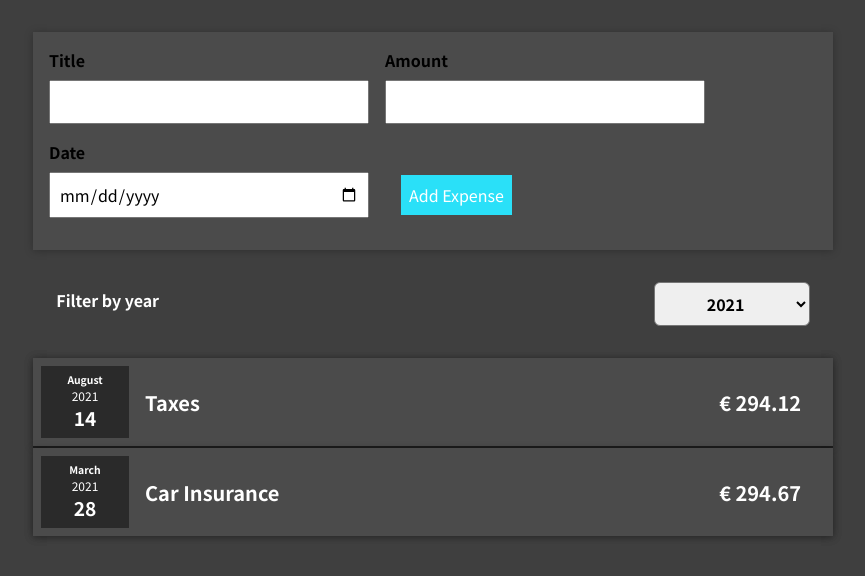
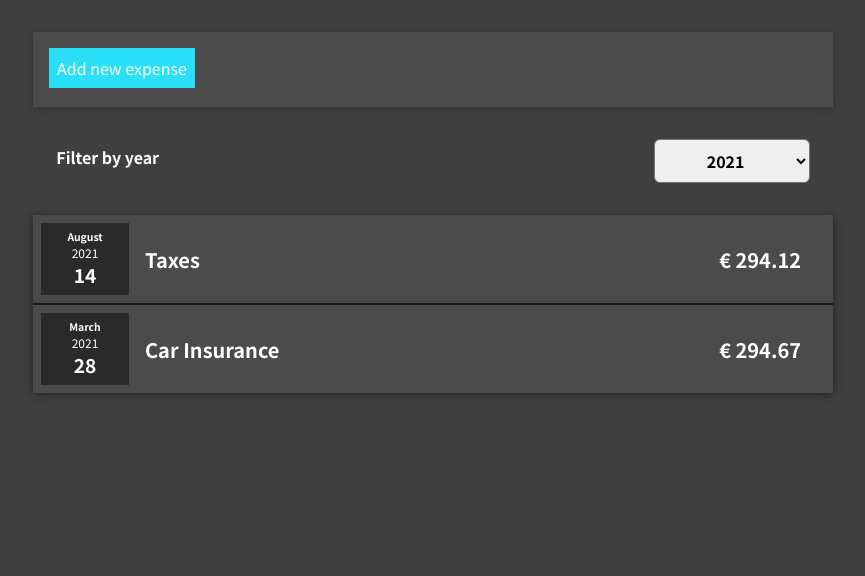
Before and after one commit to GabrieleScano/expenses-app, a React (Create React App) app: page / in a window 1280 px wide. Shown: the top 576 px of the page, without its empty margins (207-1072 px from the left). Built offline with nearby package versions, Linux system fonts and the light colour scheme.

Commit message:
add new expense button

```diff
--- a/src/components/NewExpense/ExpenseForm/ExpenseForm.js
+++ b/src/components/NewExpense/ExpenseForm/ExpenseForm.js
@@ -68,6 +68,7 @@
             />
           </div>
           <div className="new-expense__actions"></div>
+          <button type="button" onClick={props.onCancel}>Cancel</button>
           <button type="submit">Add Expense</button>
         </div>
       </form>
--- a/src/components/NewExpense/NewExpense.js
+++ b/src/components/NewExpense/NewExpense.js
@@ -1,19 +1,37 @@
-import React from 'react'
+import React, { useState } from 'react'
 import { ExpenseForm } from './ExpenseForm/ExpenseForm'
 import './NewExpense.css'
 
 export const NewExpense = (props) => {
+
+    const [isEditing, setIsEditing] = useState(false)
+
     const saveExpenseDataHandler = (enteredExpenseData) => {
         const expenseData = {
             ...enteredExpenseData,
             id: Math.random().toString()
         }
         props.onAddExpense(expenseData)
+        setIsEditing(false)
+    }
+    const startEditingHandler = () => {
+        setIsEditing(true)
+    }
+
+    const stopEditingHandler = () => {
+        setIsEditing(false)
     }
 
     return (
         <div className="new-expense">
-            <ExpenseForm onSaveExpenseData={saveExpenseDataHandler} />
+            {
+                !isEditing ?
+                <button onClick={startEditingHandler}>Add new expense</button> :
+            <ExpenseForm
+                onCancel={stopEditingHandler}
+                onSaveExpenseData={saveExpenseDataHandler}
+            />
+            }
         </div>
     )
 }
```
